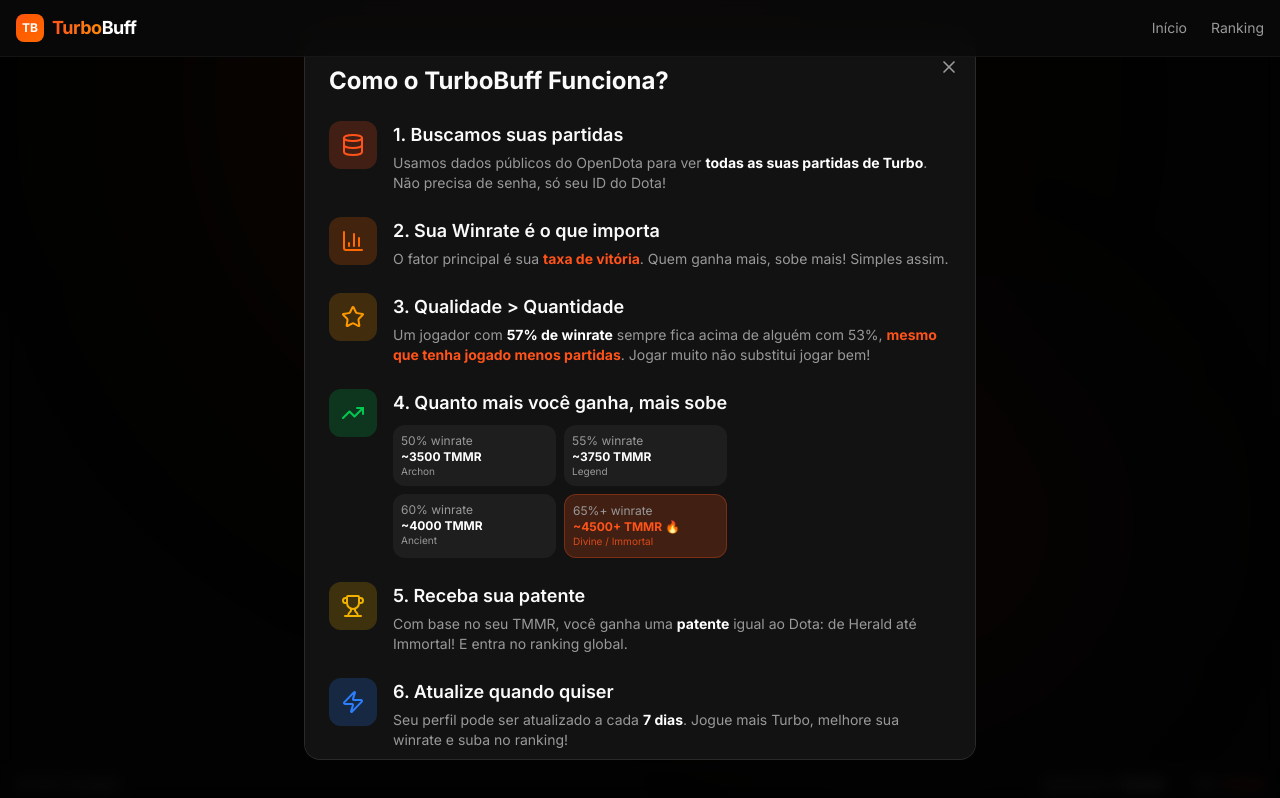
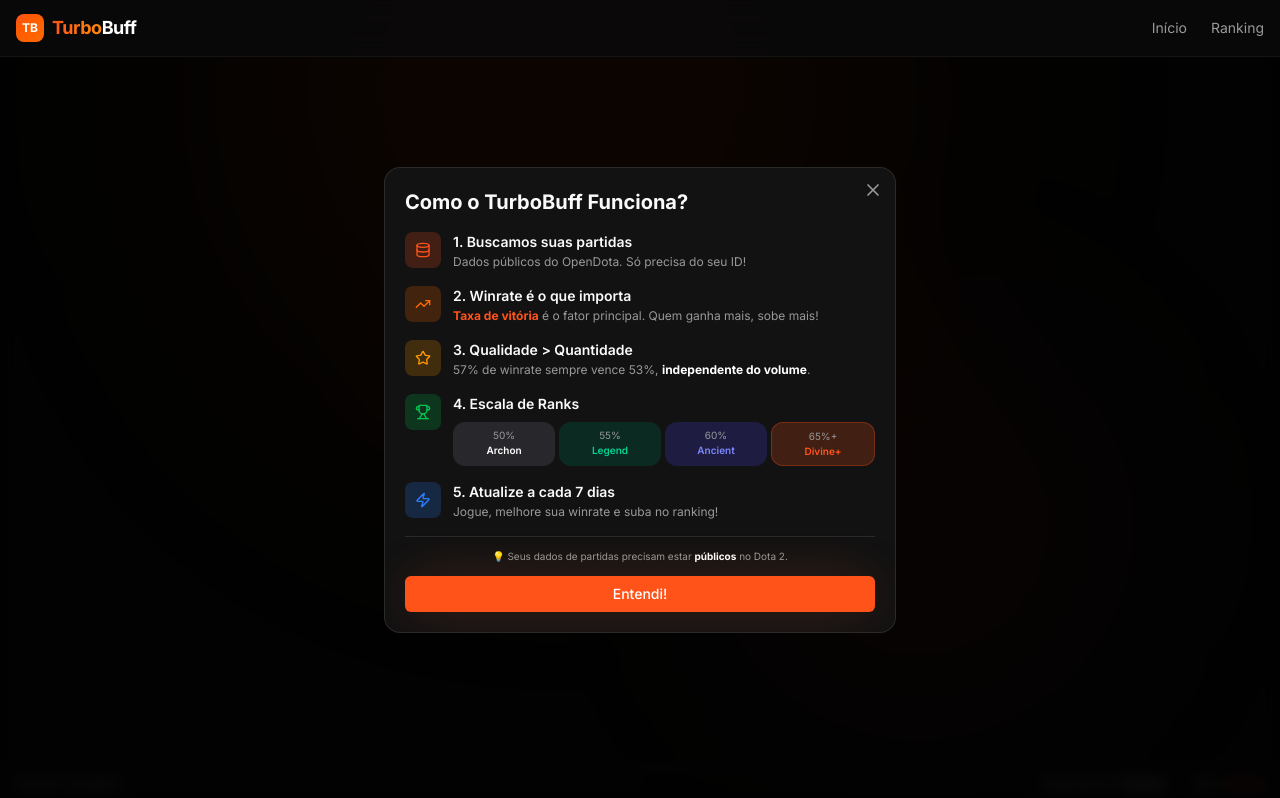
Before and after one commit to laaridev/dota2turbo-mmr, a Next.js app: page / in a window 1280 px wide. Both pictures are taken after a click on the button "Como funciona?". Built offline with nearby package versions, Linux system fonts and the light colour scheme.

Commit message:
fix: modal z-index, compact layout, visual rank scale

```diff
--- a/components/how-it-works-modal.tsx
+++ b/components/how-it-works-modal.tsx
@@ -1,6 +1,6 @@
 'use client';
 
-import { X, Database, Zap, Trophy, BarChart3, TrendingUp, Star } from 'lucide-react';
+import { X, Database, Zap, Trophy, TrendingUp, Star } from 'lucide-react';
 import { Button } from '@/components/ui/button';
 
 interface HowItWorksModalProps {
@@ -12,135 +12,104 @@ export function HowItWorksModal({ isOpen, onClose }: HowItWorksModalProps) {
     if (!isOpen) return null;
 
     return (
-        <div className="fixed inset-0 bg-black/80 backdrop-blur-sm z-50 flex items-center justify-center p-4">
-            <div className="bg-card border border-white/10 rounded-2xl max-w-2xl w-full p-6 relative animate-in fade-in zoom-in-95 duration-200 max-h-[90vh] overflow-y-auto">
-                {/* Close button */}
+        <div className="fixed inset-0 bg-black/80 backdrop-blur-sm z-[100] flex items-center justify-center p-4">
+            <div className="bg-card border border-white/10 rounded-2xl max-w-lg w-full p-5 relative animate-in fade-in zoom-in-95 duration-200 max-h-[85vh] overflow-y-auto">
                 <button
                     onClick={onClose}
-                    className="absolute top-4 right-4 text-muted-foreground hover:text-white transition-colors"
+                    className="absolute top-3 right-3 text-muted-foreground hover:text-white transition-colors"
                 >
                     <X className="h-5 w-5" />
                 </button>
 
-                {/* Title */}
-                <h2 className="text-2xl font-bold mb-6">Como o TurboBuff Funciona?</h2>
+                <h2 className="text-xl font-bold mb-4">Como o TurboBuff Funciona?</h2>
 
-                {/* Steps */}
-                <div className="space-y-6">
+                <div className="space-y-4">
                     {/* Step 1 */}
-                    <div className="flex gap-4">
-                        <div className="flex-shrink-0 w-12 h-12 rounded-xl bg-primary/20 flex items-center justify-center">
-                            <Database className="h-6 w-6 text-primary" />
+                    <div className="flex gap-3">
+                        <div className="flex-shrink-0 w-9 h-9 rounded-lg bg-primary/20 flex items-center justify-center">
+                            <Database className="h-4 w-4 text-primary" />
                         </div>
                         <div>
-                            <h3 className="font-semibold text-lg mb-1">1. Buscamos suas partidas</h3>
-                            <p className="text-muted-foreground text-sm">
-                                Usamos dados públicos do OpenDota para ver <strong className="text-white">todas as suas partidas de Turbo</strong>.
-                                Não precisa de senha, só seu ID do Dota!
+                            <h3 className="font-semibold text-sm mb-0.5">1. Buscamos suas partidas</h3>
+                            <p className="text-muted-foreground text-xs">
+                                Dados públicos do OpenDota. Só precisa do seu ID!
                             </p>
                         </div>
                     </div>
 
                     {/* Step 2 */}
-                    <div className="flex gap-4">
-                        <div className="flex-shrink-0 w-12 h-12 rounded-xl bg-orange-500/20 flex items-center justify-center">
-                            <BarChart3 className="h-6 w-6 text-orange-500" />
+                    <div className="flex gap-3">
+                        <div className="flex-shrink-0 w-9 h-9 rounded-lg bg-orange-500/20 flex items-center justify-center">
+                            <TrendingUp className="h-4 w-4 text-orange-500" />
                         </div>
                         <div>
-                            <h3 className="font-semibold text-lg mb-1">2. Sua Winrate é o que importa</h3>
-                            <p className="text-muted-foreground text-sm">
-                                O fator principal é sua <strong className="text-primary">taxa de vitória</strong>.
-                                Quem ganha mais, sobe mais! Simples assim.
+                            <h3 className="font-semibold text-sm mb-0.5">2. Winrate é o que importa</h3>
+                            <p className="text-muted-foreground text-xs">
+                                <strong className="text-primary">Taxa de vitória</strong> é o fator principal. Quem ganha mais, sobe mais!
                             </p>
                         </div>
                     </div>
 
                     {/* Step 3 */}
-                    <div className="flex gap-4">
-                        <div className="flex-shrink-0 w-12 h-12 rounded-xl bg-amber-500/20 flex items-center justify-center">
-                            <Star className="h-6 w-6 text-amber-500" />
+                    <div className="flex gap-3">
+                        <div className="flex-shrink-0 w-9 h-9 rounded-lg bg-amber-500/20 flex items-center justify-center">
+                            <Star className="h-4 w-4 text-amber-500" />
                         </div>
                         <div>
-                            <h3 className="font-semibold text-lg mb-1">3. Qualidade &gt; Quantidade</h3>
-                            <p className="text-muted-foreground text-sm">
-                                Um jogador com <strong className="text-white">57% de winrate</strong> sempre fica acima de
-                                alguém com 53%, <strong className="text-primary">mesmo que tenha jogado menos partidas</strong>.
-                                Jogar muito não substitui jogar bem!
+                            <h3 className="font-semibold text-sm mb-0.5">3. Qualidade &gt; Quantidade</h3>
+                            <p className="text-muted-foreground text-xs">
+                                57% de winrate sempre vence 53%, <strong className="text-white">independente do volume</strong>.
                             </p>
                         </div>
                     </div>
 
-                    {/* Step 4 - Examples */}
-                    <div className="flex gap-4">
-                        <div className="flex-shrink-0 w-12 h-12 rounded-xl bg-green-500/20 flex items-center justify-center">
-                            <TrendingUp className="h-6 w-6 text-green-500" />
+                    {/* Step 4 - Escala de Ranks */}
+                    <div className="flex gap-3">
+                        <div className="flex-shrink-0 w-9 h-9 rounded-lg bg-green-500/20 flex items-center justify-center">
+                            <Trophy className="h-4 w-4 text-green-500" />
                         </div>
-                        <div>
-                            <h3 className="font-semibold text-lg mb-1">4. Quanto mais você ganha, mais sobe</h3>
-                            <div className="grid grid-cols-2 gap-2 text-xs mt-2">
-                                <div className="p-2 bg-white/5 rounded">
-                                    <div className="text-muted-foreground">50% winrate</div>
-                                    <div className="text-white font-bold">~3500 TMMR</div>
-                                    <div className="text-[10px] text-muted-foreground">Archon</div>
+                        <div className="flex-1">
+                            <h3 className="font-semibold text-sm mb-2">4. Escala de Ranks</h3>
+                            <div className="flex gap-1 text-[10px]">
+                                <div className="flex-1 p-1.5 bg-zinc-700/50 rounded text-center">
+                                    <div className="text-muted-foreground">50%</div>
+                                    <div className="text-white font-semibold">Archon</div>
                                 </div>
-                                <div className="p-2 bg-white/5 rounded">
-                                    <div className="text-muted-foreground">55% winrate</div>
-                                    <div className="text-white font-bold">~3750 TMMR</div>
-                                    <div className="text-[10px] text-muted-foreground">Legend</div>
+                                <div className="flex-1 p-1.5 bg-emerald-900/40 rounded text-center">
+                                    <div className="text-muted-foreground">55%</div>
+                                    <div className="text-emerald-400 font-semibold">Legend</div>
                                 </div>
-                                <div className="p-2 bg-white/5 rounded">
-                                    <div className="text-muted-foreground">60% winrate</div>
-                                    <div className="text-white font-bold">~4000 TMMR</div>
-                                    <div className="text-[10px] text-muted-foreground">Ancient</div>
+                                <div className="flex-1 p-1.5 bg-indigo-900/40 rounded text-center">
+                                    <div className="text-muted-foreground">60%</div>
+                                    <div className="text-indigo-400 font-semibold">Ancient</div>
                                 </div>
-                                <div className="p-2 bg-primary/20 rounded border border-primary/30">
-                                    <div className="text-muted-foreground">65%+ winrate</div>
-                                    <div className="text-primary font-bold">~4500+ TMMR 🔥</div>
-                                    <div className="text-[10px] text-primary/80">Divine / Immortal</div>
+                                <div className="flex-1 p-1.5 bg-primary/20 rounded text-center border border-primary/30">
+                                    <div className="text-muted-foreground">65%+</div>
+                                    <div className="text-primary font-semibold">Divine+</div>
                                 </div>
                             </div>
                         </div>
                     </div>
 
                     {/* Step 5 */}
-                    <div className="flex gap-4">
-                        <div className="flex-shrink-0 w-12 h-12 rounded-xl bg-yellow-500/20 flex items-center justify-center">
-                            <Trophy className="h-6 w-6 text-yellow-500" />
+                    <div className="flex gap-3">
+                        <div className="flex-shrink-0 w-9 h-9 rounded-lg bg-blue-500/20 flex items-center justify-center">
+                            <Zap className="h-4 w-4 text-blue-500" />
                         </div>
                         <div>
-                            <h3 className="font-semibold text-lg mb-1">5. Receba sua patente</h3>
-                            <p className="text-muted-foreground text-sm">
-                                Com base no seu TMMR, você ganha uma <strong className="text-white">patente</strong> igual
-                                ao Dota: de Herald até Immortal! E entra no ranking global.
-                            </p>
-                        </div>
-                    </div>
-
-                    {/* Step 6 */}
-                    <div className="flex gap-4">
-                        <div className="flex-shrink-0 w-12 h-12 rounded-xl bg-blue-500/20 flex items-center justify-center">
-                            <Zap className="h-6 w-6 text-blue-500" />
-                        </div>
-                        <div>
-                            <h3 className="font-semibold text-lg mb-1">6. Atualize quando quiser</h3>
-                            <p className="text-muted-foreground text-sm">
-                                Seu perfil pode ser atualizado a cada <strong className="text-white">7 dias</strong>.
-                                Jogue mais Turbo, melhore sua winrate e suba no ranking!
+                            <h3 className="font-semibold text-sm mb-0.5">5. Atualize a cada 7 dias</h3>
+                            <p className="text-muted-foreground text-xs">
+                                Jogue, melhore sua winrate e suba no ranking!
                             </p>
                         </div>
                     </div>
                 </div>
 
-                {/* Footer note */}
-                <div className="mt-6 pt-4 border-t border-white/10">
-                    <p className="text-xs text-muted-foreground text-center">
-                        💡 Seus dados de partidas precisam estar <strong className="text-white">públicos</strong> nas configurações do Dota 2.
+                <div className="mt-4 pt-3 border-t border-white/10">
+                    <p className="text-[10px] text-muted-foreground text-center mb-3">
+                        💡 Seus dados de partidas precisam estar <strong className="text-white">públicos</strong> no Dota 2.
                     </p>
-                </div>
-
-                {/* Close action */}
-                <div className="mt-6">
-                    <Button onClick={onClose} className="w-full">
+                    <Button onClick={onClose} className="w-full h-9 text-sm">
                         Entendi!
                     </Button>
                 </div>
```
